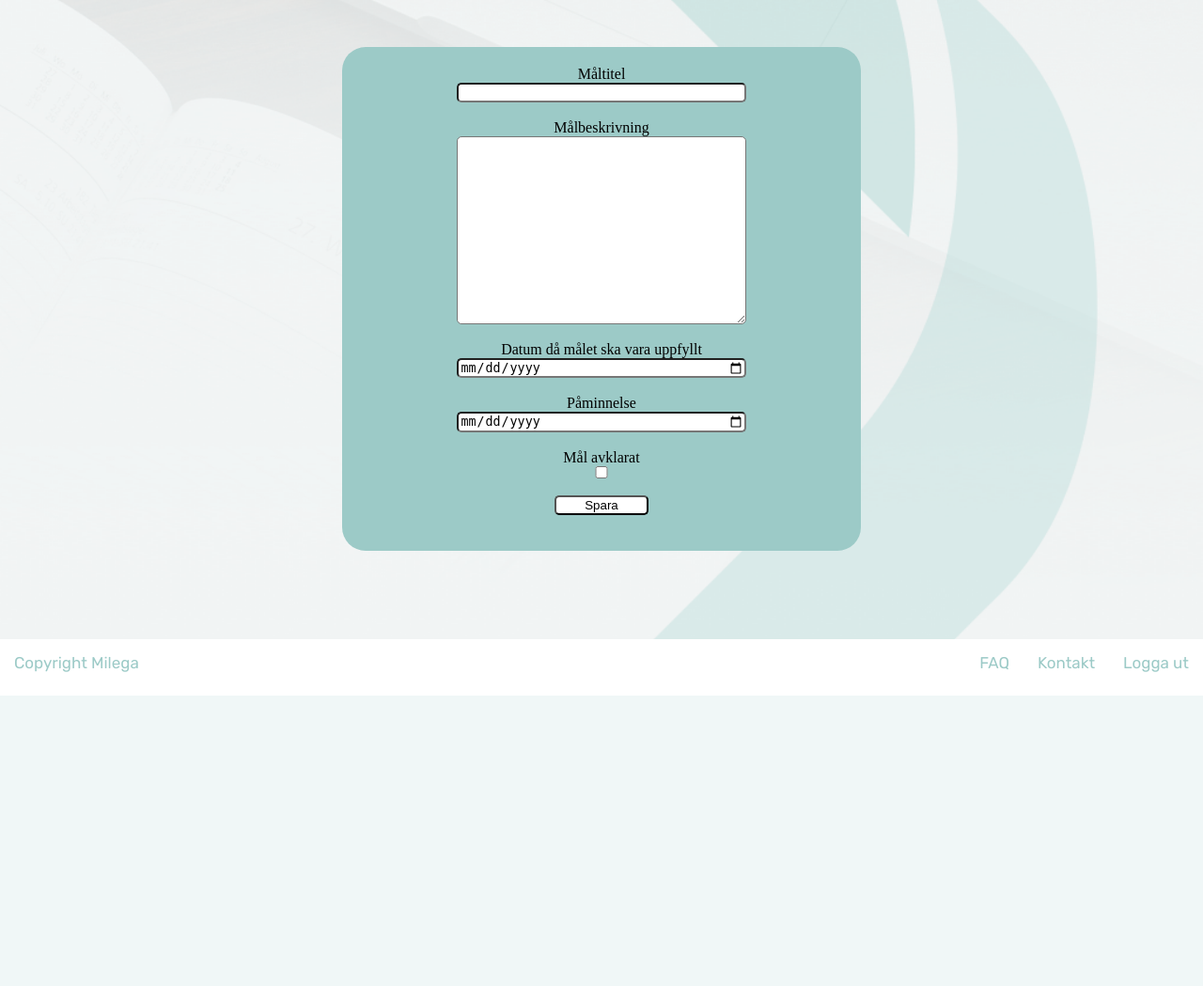
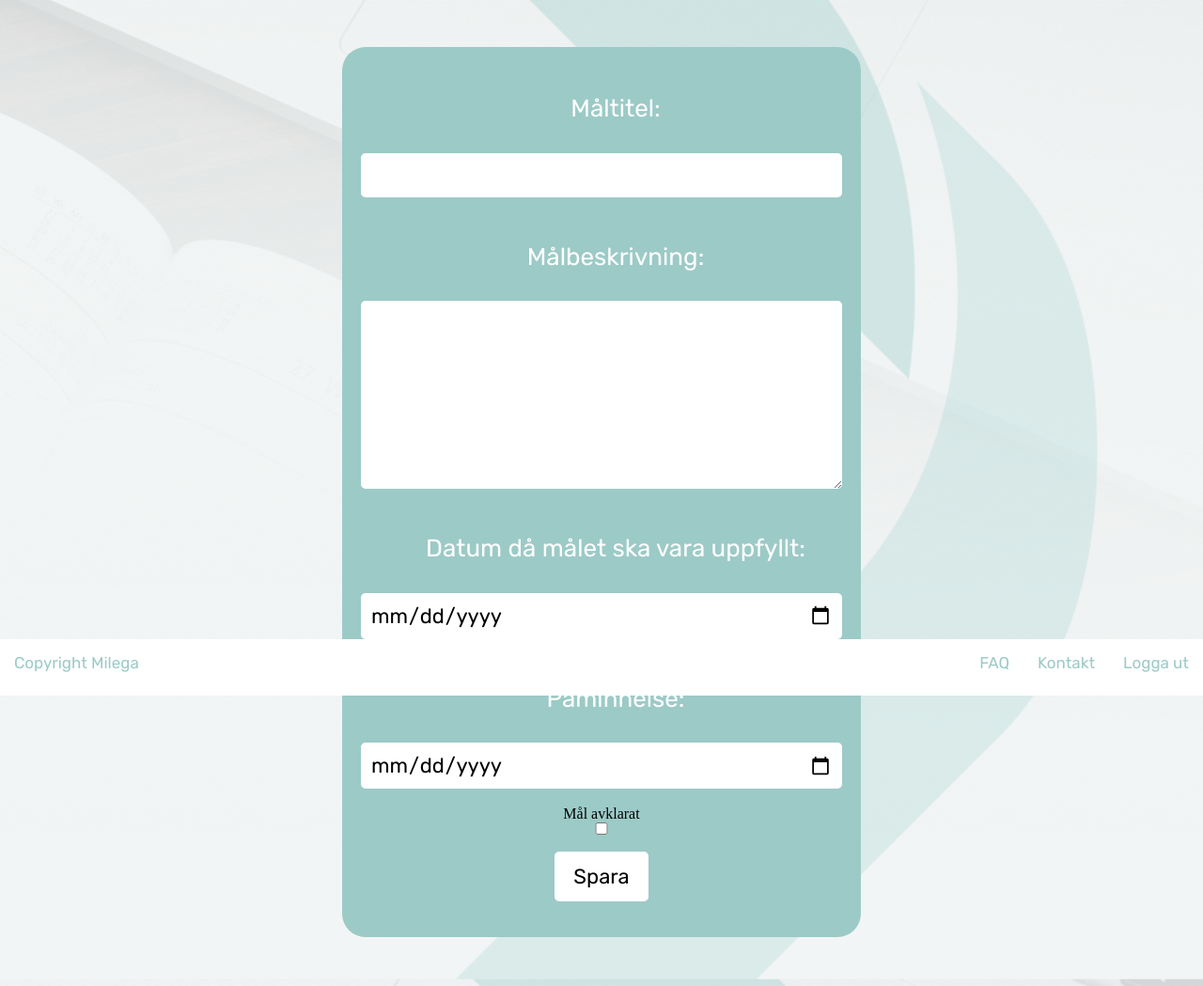
Before and after one commit to ericaglimsholt/Milega, a PHP site: page /goals.php in a window 1280 px wide. Shown: the part 60-1109 px from the top of the page at 94% size. Before the commit the page ends 800 px from the top, so only its background shows below. Run offline with PHP 8.4, Linux system fonts and the light colour scheme.

Commit message:
Created style for new goal

```diff
--- a/assets/style/style.css
+++ b/assets/style/style.css
@@ -184,14 +184,28 @@ footer {
 	margin-top: 50px;
 	padding: 20px;
 }
+
+.goalform p {
+  font-family: 'Rubik', sans-serif;
+  font-size: 22px;
+}
+
 .goalform input, textarea	 {
-	width: 60%;
+	width: 100%;
 	margin: 0 auto;
 	display: block;
 	border-radius: 5px;
 }
+
+.goalform input, textarea	p {
+font-family: 'Rubik', sans-serif;
+font-size: 22px;
+}
+
 textarea[name=goaldescription] {
 	height: 200px;
+  font-family: 'Rubik', sans-serif;
+  font-size: 22px;
 }
 input[name=savegoal] {
 	margin: 0 auto;
@@ -199,7 +213,38 @@ input[name=savegoal] {
 	background: white;
 	width: 100px;
 }
+
+input[name=goaltitle],[name=goaldescription], [name=fullfilled], [name=reminder] {
+  background: white;
+  border: none;
+  height: auto;
+  outline: none;
+  padding: 10px;
+}
+
+input[name=goaltitle], [name=goaldescription], [name=fullfilled], [name=reminder]:focus {
+  background: white;
+  border: none;
+
+}
+
 .goalform label {
 	text-align: center;
 	display: block;
 }
+
+input[name=savegoal] {
+  background: white;
+  border: none;
+  height: auto;
+  outline: none;
+  padding: 10px;
+  border: 3px solid white;
+}
+
+
+input[name=savegoal]:hover {
+  background: #9CCAC7;
+  color: white;
+  border: 3px solid white;
+}
--- a/goals.php
+++ b/goals.php
@@ -26,16 +26,16 @@ if ($error) {
 	<div class="goalflexcontainer">
 		<form class="goalform" action="assets/php/handlegoals.php" method="post">
 
-			<label for="goaltitle">Måltitel</label>
+			<label for="goaltitle"><h2 style="text-align:center;">Måltitel:</h2></label>
 			<input type="text" name="goaltitle"></input>
 			<br>
-			<label for="goaldescripton">Målbeskrivning</label>
+			<label for="goaldescripton"><h2 style="text-align:center;">Målbeskrivning:</h2></label>
 			<textarea name="goaldescription"></textarea>
 			<br>
-			<label for="fullfilled">Datum då målet ska vara uppfyllt</label>
+			<label for="fullfilled"><h2 style="text-align:center;">Datum då målet ska vara uppfyllt:</h2></label>
 			<input type="date" name="fullfilled"></input>
 			<br>
-			<label for="reminder">Påminnelse</label>
+			<label for="reminder"><h2 style="text-align:center;">Påminnelse:</h2></label>
 			<input type="date" name="reminder"></input>
 			<br>
 			<label for="done">Mål avklarat</label>
```
